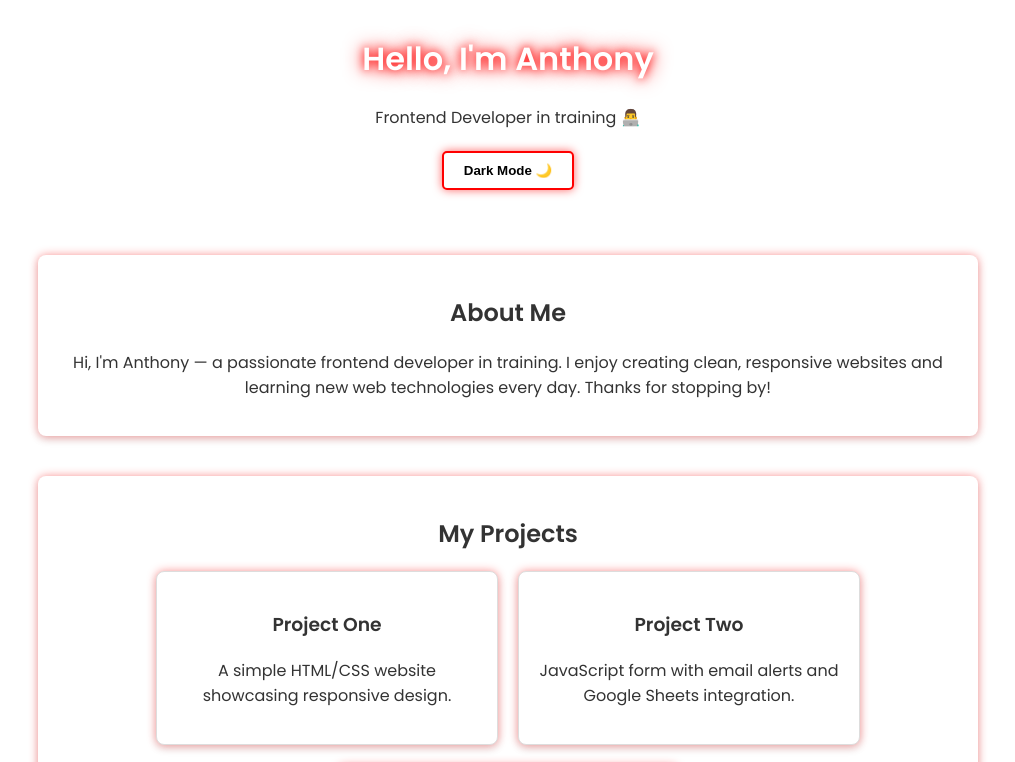
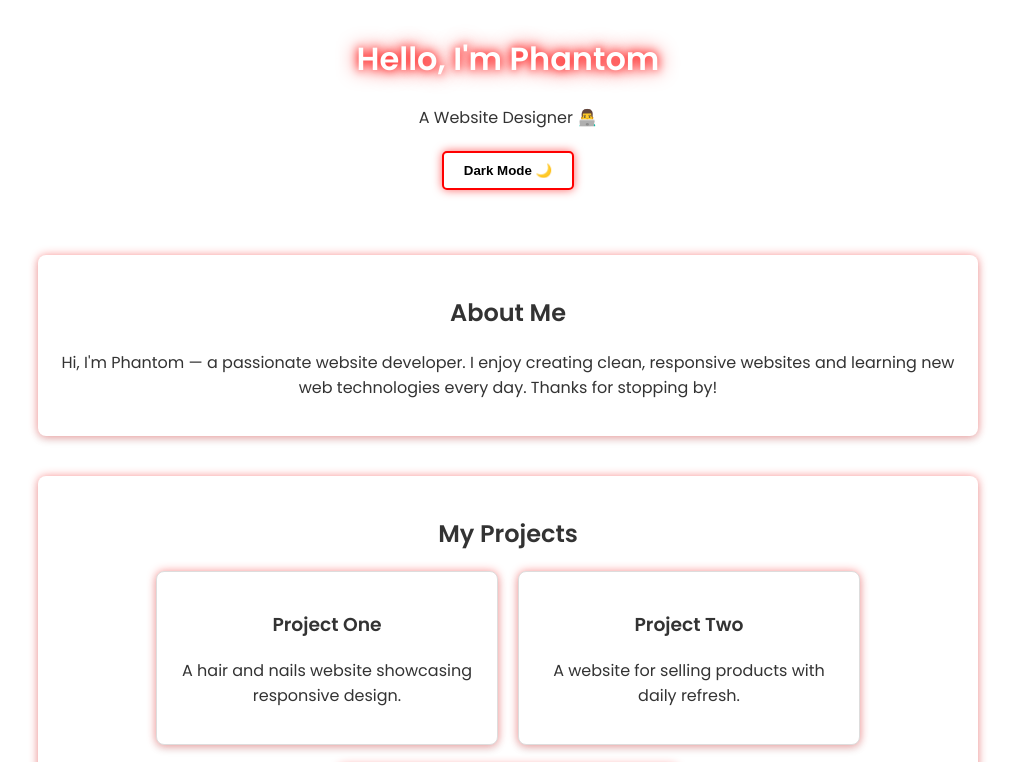
Before and after one commit to PhantomStudioX/phantom-studio, a plain HTML site: page index.html in a window 1280 px wide. Shown: the part 143-905 px from the top of the page, without its empty margins (132-1147 px from the left). Drawn offline with Linux system fonts and the light colour scheme; some packages are replaced by stand-ins of ours; a script that the page names is missing.

Commit message:
Change portfolio name and update content
Updated personal branding and project descriptions.

```diff
--- a/index.html
+++ b/index.html
@@ -21,7 +21,7 @@
   <meta name="twitter:description" content="Frontend Developer in training. Clean, responsive websites and cool JavaScript features." />
   <meta name="twitter:image" content="https://via.placeholder.com/600x400.png?text=Anthony+Portfolio" />
 
-  <title>Anthony's Portfolio</title>
+  <title>Phantom Studio</title>
   <meta name="viewport" content="width=device-width, initial-scale=1.0" />
 
   <!-- Font Awesome for social icons -->
@@ -40,15 +40,15 @@
 
   <header>
     <img src="profile.jpg" onerror="this.src='https://via.placeholder.com/120'" alt="Profile Photo" class="avatar" />
-    <h1>Hello, I'm Anthony</h1>
-    <p>Frontend Developer in training 👨‍💻</p>
+    <h1>Hello, I'm Phantom</h1>
+    <p>A Website Designer 👨‍💻</p>
     <button onclick="toggleDarkMode()">Dark Mode 🌙</button>
   </header>
 
   <section id="about" class="hidden">
     <h2>About Me</h2>
     <p>
-      Hi, I'm Anthony — a passionate frontend developer in training. I enjoy creating clean, responsive websites and learning new web technologies every day. Thanks for stopping by!
+      Hi, I'm Phantom — a passionate website developer. I enjoy creating clean, responsive websites and learning new web technologies every day. Thanks for stopping by!
     </p>
   </section>
 
@@ -57,11 +57,11 @@
     <div class="projects">
       <div class="project-card">
         <h3>Project One</h3>
-        <p>A simple HTML/CSS website showcasing responsive design.</p>
+        <p>A hair and nails website showcasing responsive design.</p>
       </div>
       <div class="project-card">
         <h3>Project Two</h3>
-        <p>JavaScript form with email alerts and Google Sheets integration.</p>
+        <p>A website for selling products with daily refresh.</p>
       </div>
       <div class="project-card">
         <h3>Project Three</h3>
@@ -81,7 +81,7 @@
   </section>
 
   <footer>
-    <p>© 2025 Anthony. All rights reserved.</p>
+    <p>© 2025 PhantomStudioX. All rights reserved.</p>
     <div class="social-icons">
       <a href="https://discord.com/users/763788100458774549" target="_blank" aria-label="Discord">
         <i class="fab fa-discord"></i>
```
